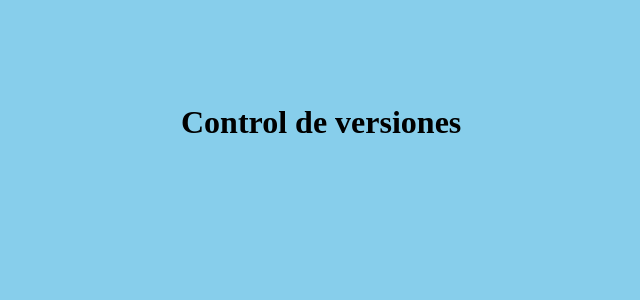
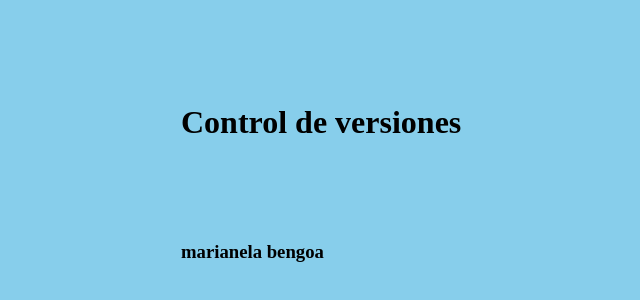
Before and after one commit to MicaVazquez/TP_SO_I4_117, a plain HTML site: page index.html in a window 1280 px wide. Shown: the part 96-396 px from the top of the page, without its empty margins (119-759 px from the left). Drawn offline with Linux system fonts and the light colour scheme.

Commit message:
agrego nombre a html

```diff
--- a/index.html
+++ b/index.html
@@ -9,5 +9,6 @@
 </head>
 <body>
     <h1>Control de versiones</h1>
+    <h3>marianela bengoa</h3>
 </body>
 </html>
```
